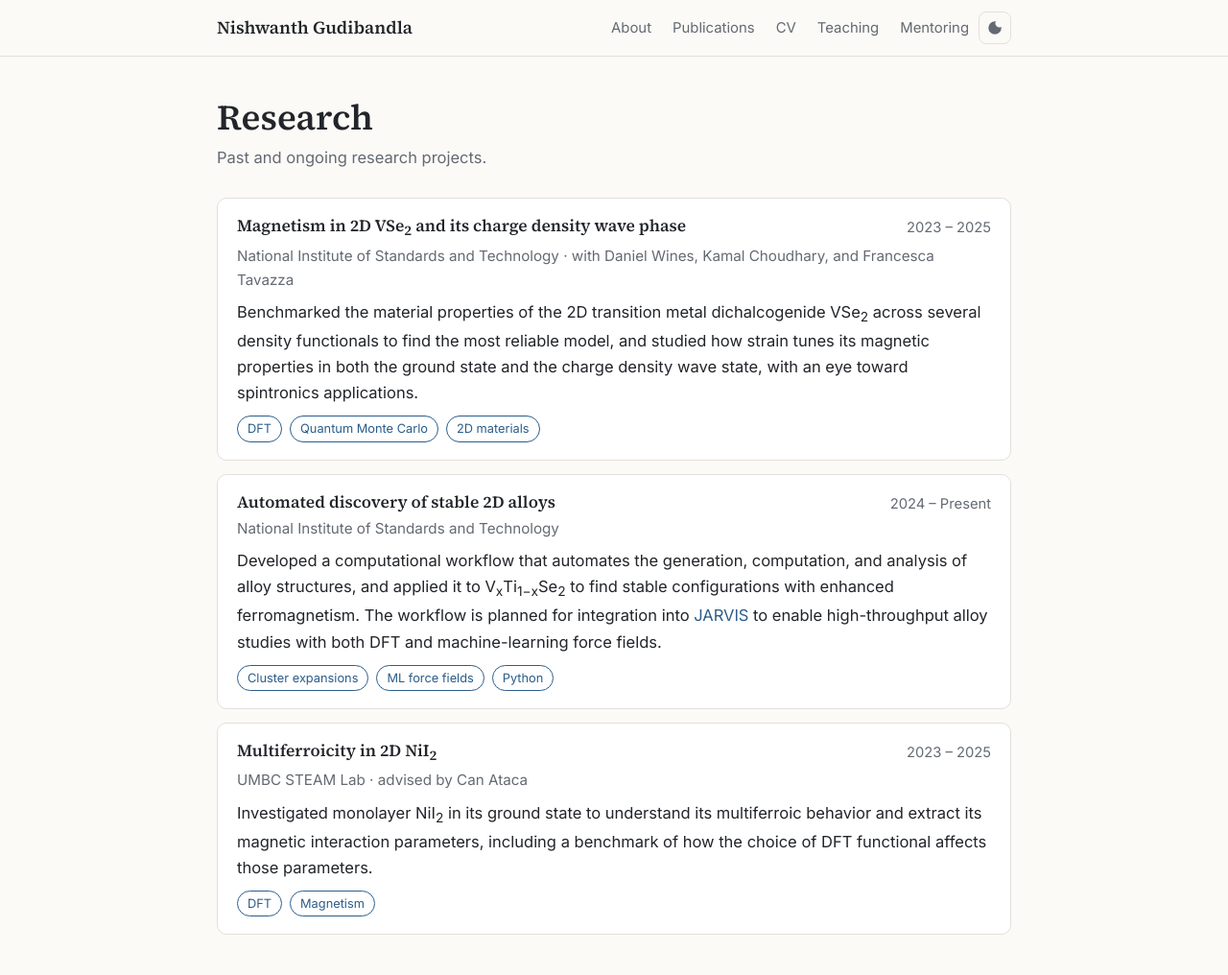
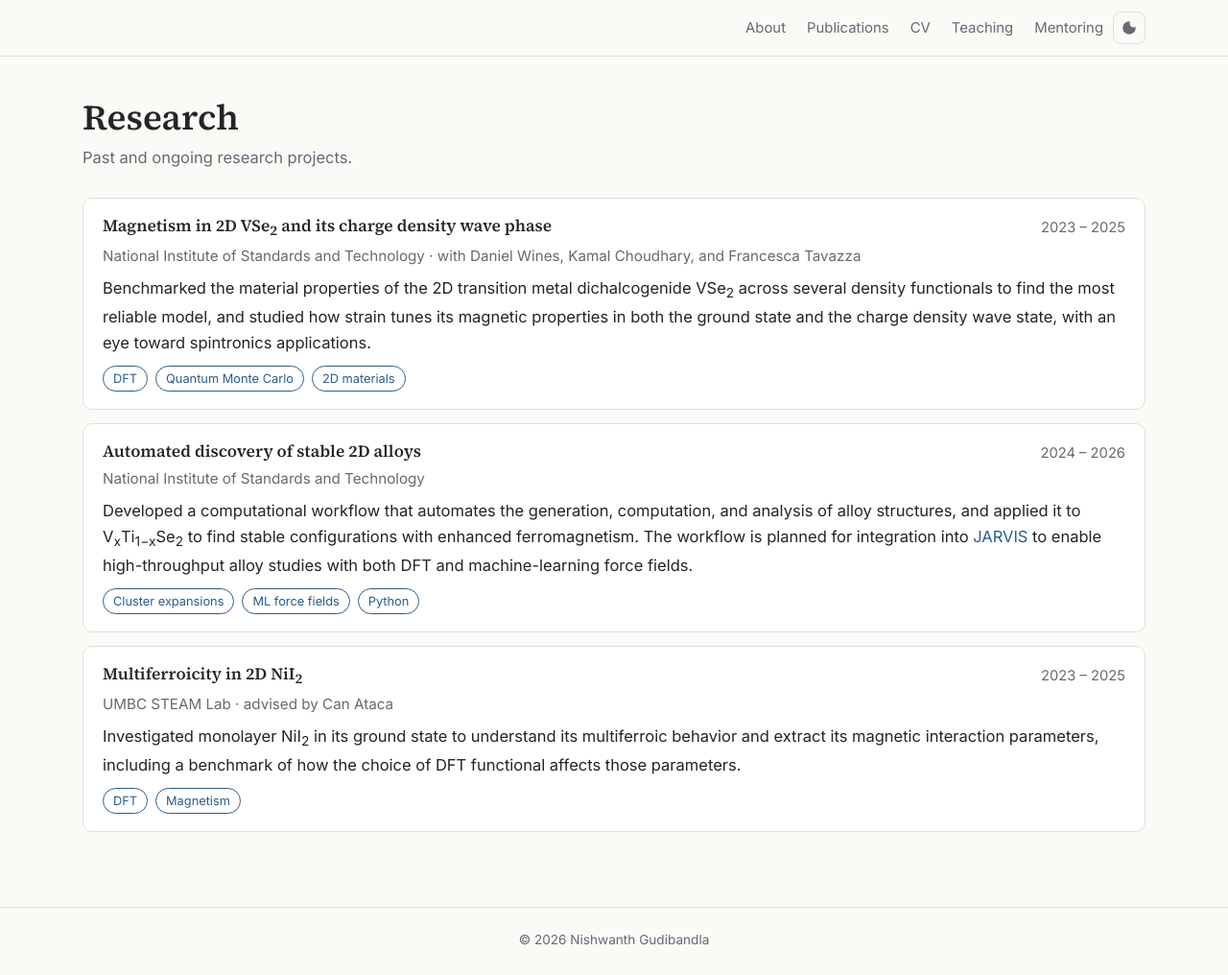
Before and after one commit to ngudib/ngudib.github.io, a plain HTML site: page research/index.html in a window 1280 px wide. Shown: the top 1016 px of the page at 96% size. Drawn offline with Linux system fonts and the light colour scheme.

Commit message:
Updated CV and improved visualizations a bit.

```diff
--- a/assets/css/style.css
+++ b/assets/css/style.css
@@ -6,7 +6,7 @@
   --border: #e3e0d9;
   --accent: #2b5d8a;
   --accent-soft: #e8eff6;
-  --maxw: 860px;
+  --maxw: 1140px;
   --serif: "Source Serif 4", Georgia, "Times New Roman", serif;
   --sans: "Inter", system-ui, -apple-system, "Segoe UI", Roboto, sans-serif;
 }
@@ -34,16 +34,15 @@ img { max-width: 100%; }
 /* ---------- Header / nav ---------- */
 .site-header {
   position: sticky; top: 0; z-index: 10;
-  background: color-mix(in srgb, var(--bg) 92%, transparent);
-  backdrop-filter: blur(8px);
+  background: color-mix(in srgb, var(--bg) 60%, transparent);
+  -webkit-backdrop-filter: blur(10px);
+  backdrop-filter: blur(10px);
   border-bottom: 1px solid var(--border);
 }
 .nav {
   max-width: var(--maxw); margin: 0 auto; padding: 0 16px;
-  display: flex; align-items: center; justify-content: space-between; height: 58px;
+  display: flex; align-items: center; justify-content: flex-end; height: 58px;
 }
-.brand { font-family: var(--serif); font-size: 1.15rem; color: var(--text); font-weight: 600; }
-.brand:hover { text-decoration: none; color: var(--accent); }
 .nav-links { display: flex; gap: 22px; align-items: center; list-style: none; margin: 0; padding: 0; }
 .nav-links a { color: var(--muted); font-size: .93rem; }
 .nav-links a:hover, .nav-links a[aria-current="page"] { color: var(--accent); text-decoration: none; }
@@ -81,7 +80,7 @@ h3 { font-size: 1.08rem; margin: 0 0 4px; }
 .subtitle { color: var(--muted); margin: 0 0 24px; font-size: 1.02rem; }
 
 /* ---------- About ---------- */
-.about { display: grid; grid-template-columns: 1fr 230px; gap: 36px; align-items: start; }
+.about { display: grid; grid-template-columns: 1fr 280px; gap: 48px; align-items: start; }
 .profile figure { margin: 0; }
 .profile img {
   width: 100%; aspect-ratio: 4 / 5; object-fit: cover; object-position: 50% 22%;
--- a/research/index.html
+++ b/research/index.html
@@ -14,7 +14,6 @@
 <body>
 <header class="site-header">
   <nav class="nav" aria-label="Main">
-    <a class="brand" href="../">Nishwanth Gudibandla</a>
     <div style="display:flex;gap:10px;align-items:center">
       <ul class="nav-links" id="nav-links"><li><a href="../">About</a></li><li><a href="../publications/">Publications</a></li><li><a href="../cv/">CV</a></li><li><a href="../teaching/">Teaching</a></li><li><a href="../mentoring/">Mentoring</a></li></ul>
       <button class="icon-btn" id="theme-toggle" aria-label="Toggle dark mode"><svg viewBox="0 0 24 24" aria-hidden="true"><path d="M12 3a9 9 0 1 0 9 9c0-.5 0-.9-.1-1.4A5.5 5.5 0 0 1 13.4 3.1L12 3z"/></svg></button>
@@ -34,7 +33,7 @@
 </article>
 
 <article class="entry">
-  <div class="entry-head"><h3>Automated discovery of stable 2D alloys</h3><span class="meta">2024 – Present</span></div>
+  <div class="entry-head"><h3>Automated discovery of stable 2D alloys</h3><span class="meta">2024 – 2026</span></div>
   <p class="where">National Institute of Standards and Technology</p>
   <p>Developed a computational workflow that automates the generation, computation, and analysis of alloy structures, and applied it to V<sub>x</sub>Ti<sub>1−x</sub>Se<sub>2</sub> to find stable configurations with enhanced ferromagnetism. The workflow is planned for integration into <a href="https://jarvis.nist.gov/">JARVIS</a> to enable high-throughput alloy studies with both DFT and machine-learning force fields.</p>
   <div class="tags"><span class="tag">Cluster expansions</span><span class="tag">ML force fields</span><span class="tag">Python</span></div>
```
Also changed, not shown: cv/index.html (+0 -1 lines), index.html (+0 -1 lines), mentoring/index.html (+0 -1 lines), publications/index.html (+0 -1 lines), teaching/index.html (+0 -1 lines), 1 other file.
